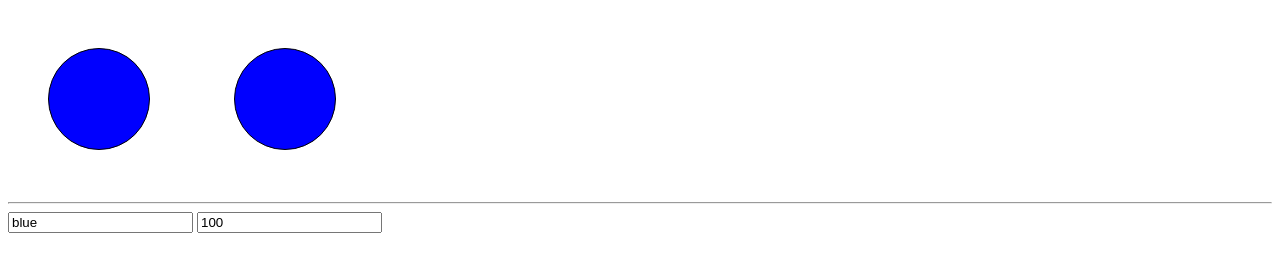
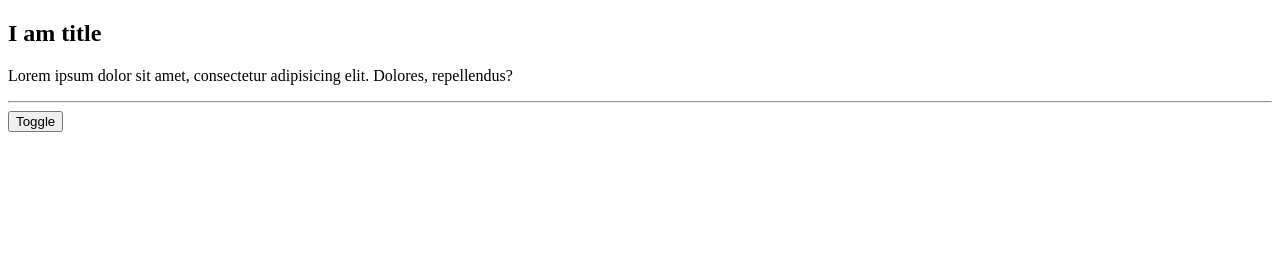
Before and after one commit to timurmelnikov/vue-basics, a plain HTML site: page index.html in a window 1280 px wide. Drawn offline with nearby package versions, Linux system fonts and the light colour scheme.

Commit message:
Управление отображением элементов

```diff
--- a/index.html
+++ b/index.html
@@ -28,30 +28,25 @@
 </head>
 <body>
 <div id="app">
-    <div class="circle" :style="circleClasses"></div>
 
-    <div class="circle" :style="[circleClasses, {'width': height+'px'}]"></div>
+    <template v-if="isVisible">
+        <h2>I am title</h2>
+        <p>Lorem ipsum dolor sit amet, consectetur adipisicing elit. Dolores, repellendus?</p>
+    </template>
+    <template v-if="!isVisible">
+        <h2 style="color: red">I am title</h2>
+        <p style="color: blue">Lorem ipsum dolor sit amet, consectetur adipisicing elit. Dolores, repellendus?</p>
+    </template>
     <hr>
-    <input type="text" v-model="color">
-    <input type="text" v-model="height">
+    <button @click="isVisible = !isVisible">Toggle</button>
+
 </div>
 <script src="https://cdn.jsdelivr.net/npm/vue@2.5.21/dist/vue.js"></script>
 <script>
     new Vue({
         el: '#app',
         data: {
-            isActive: false,
-            color: 'blue',
-            height: 100
-        },
-        computed: {
-            circleClasses: function () {
-                return {
-                    'background': this.color,
-                    'height': this.height + 'px'
-                }
-
-            }
+            isVisible: true
         }
     })
 </script>
```
